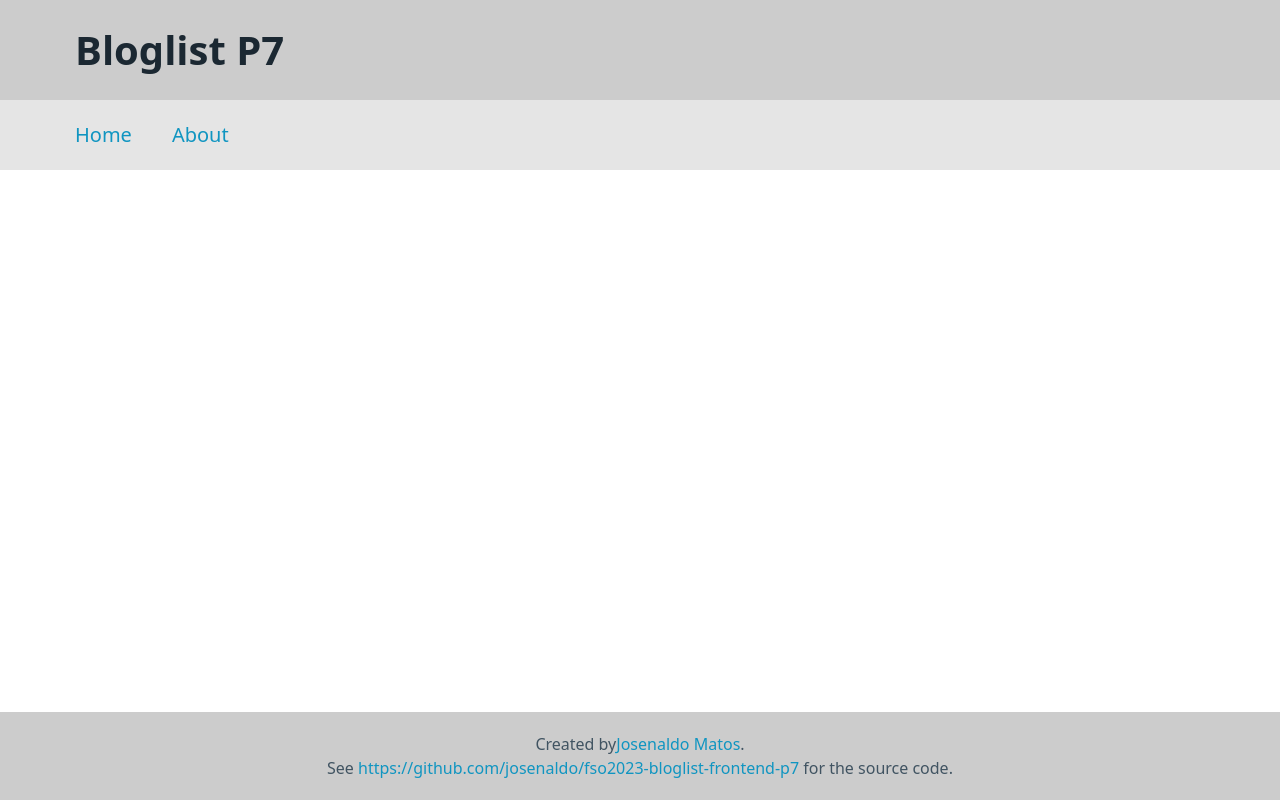
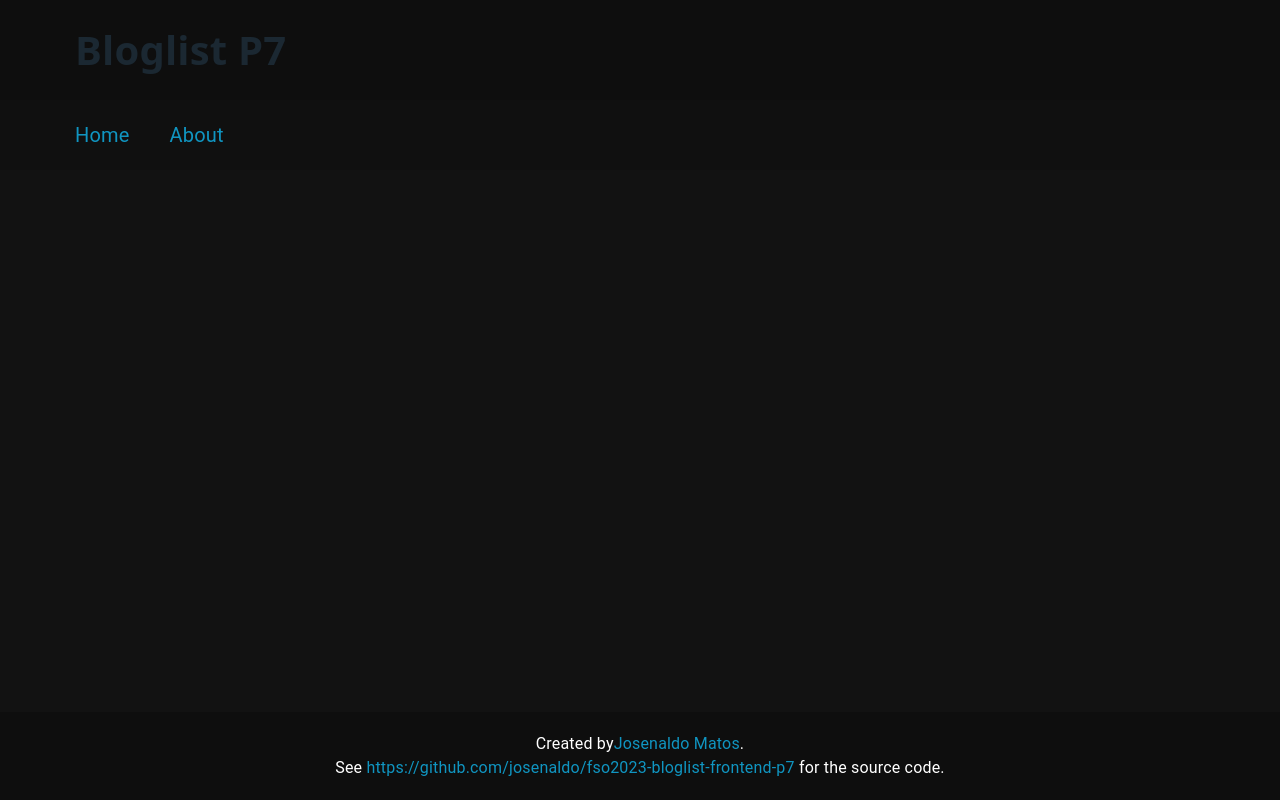
Before and after one commit to josenaldo/fso2023-bloglist-frontend-p7, a React (Vite) app: page /login in a window 1280 px wide. Built offline with nearby package versions, Linux system fonts and the light colour scheme.

Commit message:
:recycle: refactor: Material UI installed

```diff
--- a/index.html
+++ b/index.html
@@ -3,7 +3,7 @@
   <head>
     <meta charset="UTF-8" />
     <link rel="stylesheet" href="/style/pico.min.css" />
-    <meta name="viewport" content="width=device-width, initial-scale=1.0" />
+    <meta name="viewport" content="initial-scale=1, width=device-width" />
     <title>FSO2023 - Bloglist p7</title>
   </head>
   <body>
--- a/package.json
+++ b/package.json
@@ -18,6 +18,11 @@
     "cypress:open": "cypress open"
   },
   "dependencies": {
+    "@emotion/react": "^11.11.0",
+    "@emotion/styled": "^11.11.0",
+    "@fontsource/roboto": "^5.0.1",
+    "@mui/icons-material": "^5.11.16",
+    "@mui/material": "^5.13.3",
     "@reduxjs/toolkit": "^1.9.3",
     "@vitejs/plugin-react": "^4.0.0",
     "axios": "^1.4.0",
--- a/src/App.css
+++ /dev/null
@@ -1,7 +0,0 @@
-@import url('./styles/root.css');
-@import url('./styles/links.css');
-@import url('./styles/buttons.css');
-
-main {
-  margin-top: 60px;
-}
--- a/src/main.jsx
+++ b/src/main.jsx
@@ -1,20 +1,26 @@
 import React from 'react'
 import ReactDOM from 'react-dom/client'
 import { BrowserRouter as Router } from 'react-router-dom'
+import { Provider } from 'react-redux'
 
-import { Provider } from 'react-redux'
+import { ThemeProvider } from '@mui/material/styles'
+import CssBaseline from '@mui/material/CssBaseline'
+
 import store from '@/store'
+import { theme } from '@/styles'
 import App from '@/pages/App'
-import '@/styles/main.css'
 
 const root = ReactDOM.createRoot(document.getElementById('root'))
 
 root.render(
   <React.StrictMode>
-    <Provider store={store}>
-      <Router>
-        <App />
-      </Router>
-    </Provider>
+    <ThemeProvider theme={theme}>
+      <CssBaseline />
+      <Provider store={store}>
+        <Router>
+          <App />
+        </Router>
+      </Provider>
+    </ThemeProvider>
   </React.StrictMode>
 )
--- a/src/styles/buttons.css
+++ /dev/null
@@ -1,133 +0,0 @@
-button.small,
-[role='button'].small {
-  padding: 0.1em 0.5em;
-}
-
-button.inline,
-[role='button'].inline {
-  display: inline-block !important;
-  width: auto;
-}
-
-/* Success */
-:is(
-    button,
-    input[type='submit'],
-    input[type='button'],
-    [role='button']
-  ).success {
-  --background-color: var(--success);
-  --border-color: var(--success);
-  --color: var(--success-inverse);
-  cursor: pointer;
-}
-:is(
-    button,
-    input[type='submit'],
-    input[type='button'],
-    [role='button']
-  ).success:is([aria-current], :hover, :active, :focus) {
-  --background-color: var(--success-hover);
-  --border-color: var(--success-hover);
-  --color: var(--success-inverse);
-}
-:is(
-    button,
-    input[type='submit'],
-    input[type='button'],
-    [role='button']
-  ).success:focus {
-  --box-shadow: var(--button-hover-box-shadow, 0 0 0 rgba(0, 0, 0, 0)),
-    0 0 0 var(--outline-width) var(--success-focus);
-}
-
-/* Info */
-:is(button, input[type='submit'], input[type='button'], [role='button']).info {
-  --background-color: var(--info);
-  --border-color: var(--info);
-  --color: var(--info-inverse);
-  cursor: pointer;
-}
-:is(
-    button,
-    input[type='submit'],
-    input[type='button'],
-    [role='button']
-  ).info:is([aria-current], :hover, :active, :focus) {
-  --background-color: var(--info-hover);
-  --border-color: var(--info-hover);
-  --color: var(--info-inverse);
-}
-:is(
-    button,
-    input[type='submit'],
-    input[type='button'],
-    [role='button']
-  ).info:focus {
-  --box-shadow: var(--button-hover-box-shadow, 0 0 0 rgba(0, 0, 0, 0)),
-    0 0 0 var(--outline-width) var(--info-focus);
-}
-
-/* Warning */
-:is(
-    button,
-    input[type='submit'],
-    input[type='button'],
-    [role='button']
-  ).warning {
-  --background-color: var(--warning);
-  --border-color: var(--warning);
-  --color: var(--warning-inverse);
-  cursor: pointer;
-}
-:is(
-    button,
-    input[type='submit'],
-    input[type='button'],
-    [role='button']
-  ).warning:is([aria-current], :hover, :active, :focus) {
-  --background-color: var(--warning-hover);
-  --border-color: var(--warning-hover);
-  --color: var(--warning-inverse);
-}
-:is(
-    button,
-    input[type='submit'],
-    input[type='button'],
-    [role='button']
-  ).warning:focus {
-  --box-shadow: var(--button-hover-box-shadow, 0 0 0 rgba(0, 0, 0, 0)),
-    0 0 0 var(--outline-width) var(--warning-focus);
-}
-
-/* Danger */
-:is(
-    button,
-    input[type='submit'],
-    input[type='button'],
-    [role='button']
-  ).danger {
-  --background-color: var(--danger);
-  --border-color: var(--danger);
-  --color: var(--danger-inverse);
-  cursor: pointer;
-}
-:is(
-    button,
-    input[type='submit'],
-    input[type='button'],
-    [role='button']
-  ).danger:is([aria-current], :hover, :active, :focus) {
-  --background-color: var(--danger-hover);
-  --border-color: var(--danger-hover);
-  --color: var(--danger-inverse);
-}
-:is(
-    button,
-    input[type='submit'],
-    input[type='button'],
-    [role='button']
-  ).danger:focus {
-  --box-shadow: var(--button-hover-box-shadow, 0 0 0 rgba(0, 0, 0, 0)),
-    0 0 0 var(--outline-width) var(--danger-focus);
-}
--- a/src/styles/icons.css
+++ /dev/null
@@ -1,20 +0,0 @@
-@import url('https://fonts.googleapis.com/icon?family=Material+Icons');
-
-/* https://fonts.google.com/icons?icon.set=Material+Icons */
-.material-icons {
-  line-height: var(--line-height);
-  font-size: var(--font-size);
-}
-
-.material-icons.md-18 {
-  font-size: 18px;
-}
-.material-icons.md-24 {
-  font-size: 24px;
-}
-.material-icons.md-36 {
-  font-size: 36px;
-}
-.material-icons.md-48 {
-  font-size: 48px;
-}
--- /dev/null
+++ b/src/styles/index.js
@@ -0,0 +1 @@
+export { default as theme } from './theme.js'
--- a/src/styles/links.css
+++ /dev/null
@@ -1,51 +0,0 @@
-a.success,
-[role='link'].success {
-  --color: var(--success);
-}
-a.success:is([aria-current], :hover, :active, :focus),
-[role='link'].success:is([aria-current], :hover, :active, :focus) {
-  --color: var(--success-hover);
-}
-a.success:focus,
-[role='link'].success:focus {
-  --background-color: var(--success-focus);
-}
-
-a.info,
-[role='link'].info {
-  --color: var(--info);
-}
-a.info:is([aria-current], :hover, :active, :focus),
-[role='link'].info:is([aria-current], :hover, :active, :focus) {
-  --color: var(--info-hover);
-}
-a.info:focus,
-[role='link'].info:focus {
-  --background-color: var(--info-focus);
-}
-
-a.warning,
-[role='link'].warning {
-  --color: var(--warning);
-}
-a.warning:is([aria-current], :hover, :active, :focus),
-[role='link'].warning:is([aria-current], :hover, :active, :focus) {
-  --color: var(--warning-hover);
-}
-a.warning:focus,
-[role='link'].warning:focus {
-  --background-color: var(--warning-focus);
-}
-
-a.danger,
-[role='link'].danger {
-  --color: var(--danger);
-}
-a.danger:is([aria-current], :hover, :active, :focus),
-[role='link'].danger:is([aria-current], :hover, :active, :focus) {
-  --color: var(--danger-hover);
-}
-a.danger:focus,
-[role='link'].danger:focus {
-  --background-color: var(--danger-focus);
-}
--- a/src/styles/main.css
+++ /dev/null
@@ -1,38 +0,0 @@
-@import url('./root.css');
-@import url('./links.css');
-@import url('./buttons.css');
-@import url('./icons.css');
-
-main {
-  margin-top: 1rem;
-}
-
-article.small {
-  padding-top: 1rem;
-  padding-bottom: 1rem;
-  margin-top: 1rem;
-  margin-bottom: 1rem;
-  display: flex;
-  flex-direction: column;
-  gap: 1rem;
-  box-sizing: border-box;
-}
-
-article.list-item {
-  flex-direction: row;
-  display: flex;
-  align-items: flex-start;
-  justify-content: space-between;
-
-  box-sizing: border-box;
-  gap: 1rem;
-
-  padding-top: 1rem;
-  padding-bottom: 1rem;
-  margin-top: 1rem;
-  margin-bottom: 1rem;
-}
-
-article.list-item button {
-  margin: 0;
-}
--- a/src/styles/root.css
+++ /dev/null
@@ -1,44 +0,0 @@
-/* Purple Dark scheme*/
-:root {
-  --primary: #b39ddb;
-  --primary-text: #7b5ea7;
-  --primary-hover: #9e88cc;
-  --primary-focus: rgba(179, 157, 219, 0.25);
-  --primary-inverse: rgba(0, 0, 0, 0.75);
-  --primary-background: #f3e5f5;
-
-  --secondary: #78909c;
-  --secondary-text: #4d6572;
-  --secondary-hover: #62727b;
-  --secondary-focus: rgba(120, 144, 156, 0.25);
-  --secondary-inverse: rgba(255, 255, 255, 0.75);
-  --secondary-background: #eceff1;
-
-  --success: #81c784;
-  --success-text: #4a8a5c;
-  --success-hover: #6fb374;
-  --success-focus: rgba(129, 199, 132, 0.25);
-  --success-inverse: rgba(0, 0, 0, 0.75);
-  --success-background: #e8f5e9;
-
-  --info: #64b5f6;
-  --info-text: #3a8dda;
-  --info-hover: #52a7e7;
-  --info-focus: rgba(100, 181, 246, 0.25);
-  --info-inverse: rgba(0, 0, 0, 0.75);
-  --info-background: #e3f2fd;
-
-  --warning: #ffb74d;
-  --warning-text: #d98216;
-  --warning-hover: #ffa726;
-  --warning-focus: rgba(255, 183, 77, 0.25);
-  --warning-inverse: rgba(0, 0, 0, 0.75);
-  --warning-background: #fff3e0;
-
-  --danger: #ef9a9a;
-  --danger-text: #b93838;
-  --danger-hover: #e57373;
-  --danger-focus: rgba(239, 154, 154, 0.25);
-  --danger-inverse: rgba(0, 0, 0, 0.75);
-  --danger-background: #ffebee;
-}
--- /dev/null
+++ b/src/styles/theme.js
@@ -0,0 +1,9 @@
+import { createTheme } from '@mui/material/styles'
+
+const theme = createTheme({
+  palette: {
+    mode: 'dark',
+  },
+})
+
+export default theme
```
Also changed, not shown: 1 other file (tests, documents, lock files or other folders).
